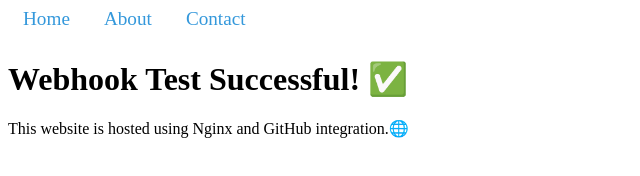
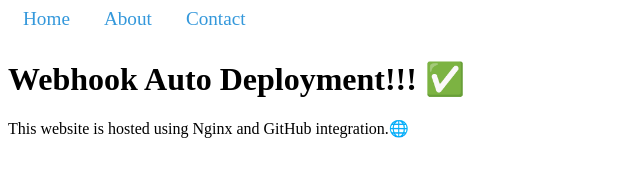
Before and after one commit to OmKadane/nginx-deployment, a plain HTML site: page index.html in a window 1280 px wide. Shown: the whole page, without its empty margins (0-640 px from the left). Drawn offline with Linux system fonts and the light colour scheme.

Commit message:
Feat: Test Webhook Auto-Deployment

```diff
--- a/index.html
+++ b/index.html
@@ -14,7 +14,7 @@
     <a href="contact.html">Contact</a>
   </nav>
 
-  <h1>Webhook Test Successful! ✅</h1>
+  <h1>Webhook Auto Deployment!!! ✅</h1>
   <p>This website is hosted using Nginx and GitHub integration.🌐</p>
 
 </body>
```
